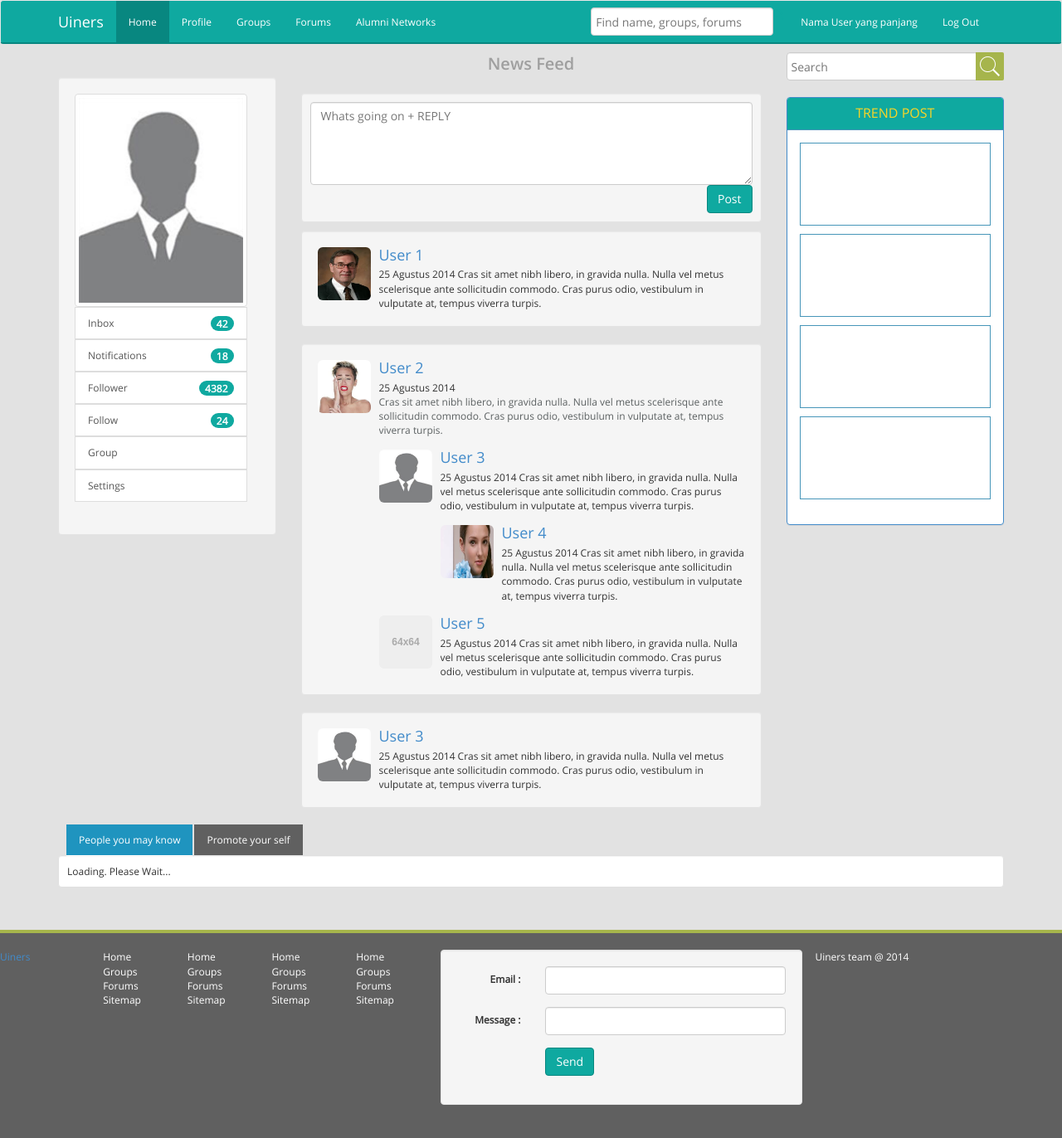
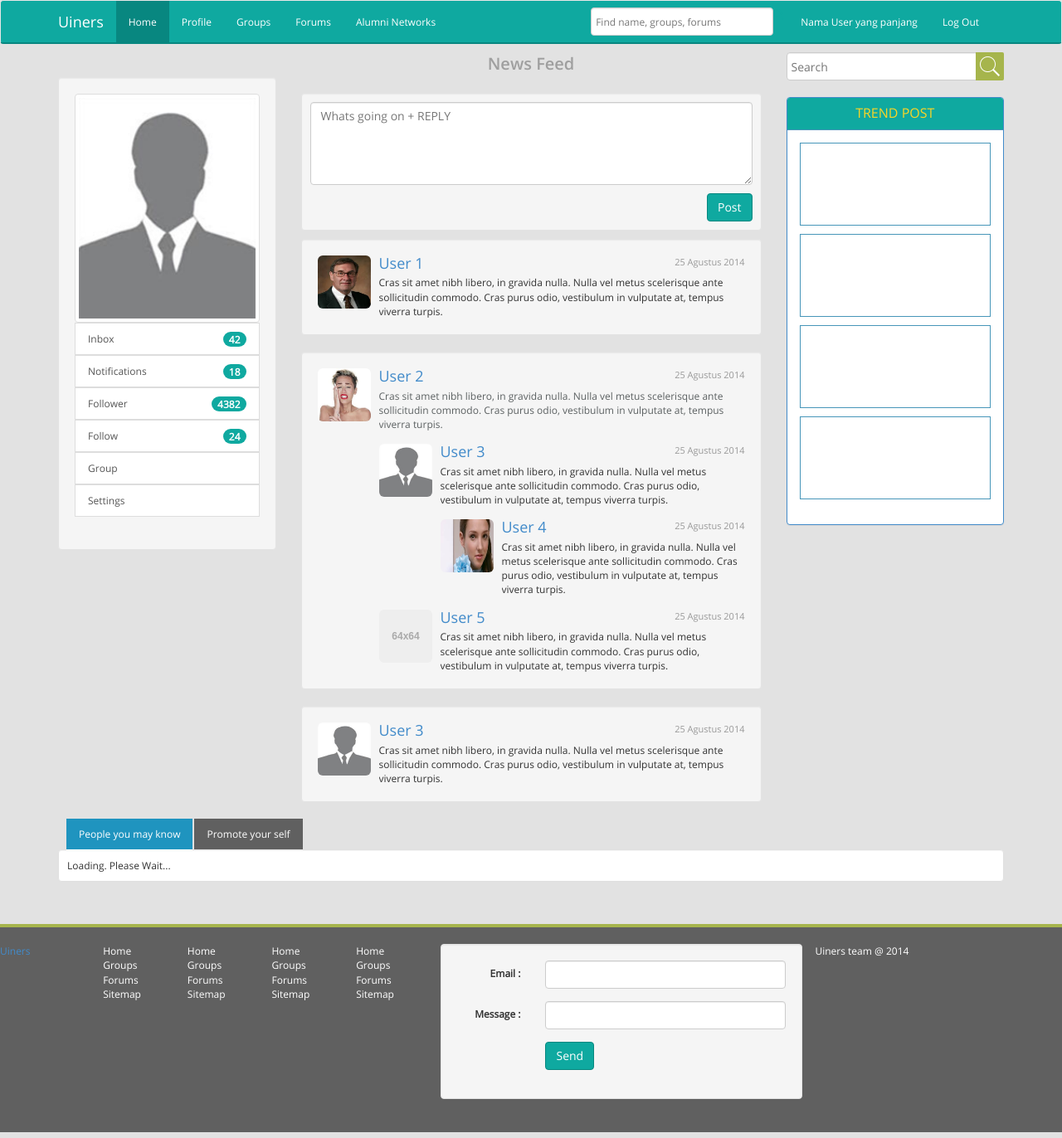
Before and after one commit to fandhi/alumni, a PHP site: page /home.php in a window 1280 px wide. Shown: the whole page at 83% size. Run offline with PHP 8.4, Linux system fonts and the light colour scheme.

Commit message:
- tambah class - edit css untuk media postingan

```diff
--- a/css/style.css
+++ b/css/style.css
@@ -26,6 +26,7 @@ body {
 .prefix-5 {padding-left:50px;}
 .prefix-6 {padding-left:60px;}
 
+.pasfix-0 {padding-right:0px;}
 .pasfix-1 {padding-right:10px;}
 .pasfix-2 {padding-right:20px;}
 .pasfix-3 {padding-right:30px;}
@@ -66,6 +67,11 @@ body {
 .append-bottom-2 {margin-bottom: 20px;}
 .append-bottom-3 {margin-bottom: 30px;}
 .append-bottom-4 {margin-bottom: 40px;}
+
+.append-top-1 {margin-top: 10px;}
+.append-top-2 {margin-top: 20px;}
+.append-top-3 {margin-top: 30px;}
+.append-top-4 {margin-top: 40px;}
 /* structure
 ----------------------------------------------------------------------------------------------*/
 #container {position: relative;}
@@ -116,8 +122,9 @@ body {
 #profile_sett .img {
     display: block;
     overflow: hidden;
-    /*width: 150px;*/
+    width: 100%;
 }
+#profile_sett .img img {width: 100%;}
 .menu_profile {
     /*margin: 0;*/
     padding: 0;
@@ -158,7 +165,7 @@ body {
 }
 .search input[type="text"] {
     float: left;
-    padding: 10px 5px;
+    padding: 7px 5px;
 }
 .search input[type="image"] {
     background: #a6b54c;
@@ -172,6 +179,7 @@ body {
     width: 268px;
 }
 .hm_search input[type="text"] {
+    font-size: 12px;
     width: 220px;
 }
 .tp_search {
@@ -392,6 +400,14 @@ ul.list_people li.last {
 /*  mediaUpdates
 --------------------------------------*/
 #mediaUpdates {}
+#mediaUpdates li .media-body{position: relative;}
+.date-update {
+    color: #999999;
+    font-size: 11px;
+    position: absolute;
+    top: 0px;
+    right: 0px;
+}
 #mediaUpdates li a {
     height: 64px;
     width: 64px;
```
